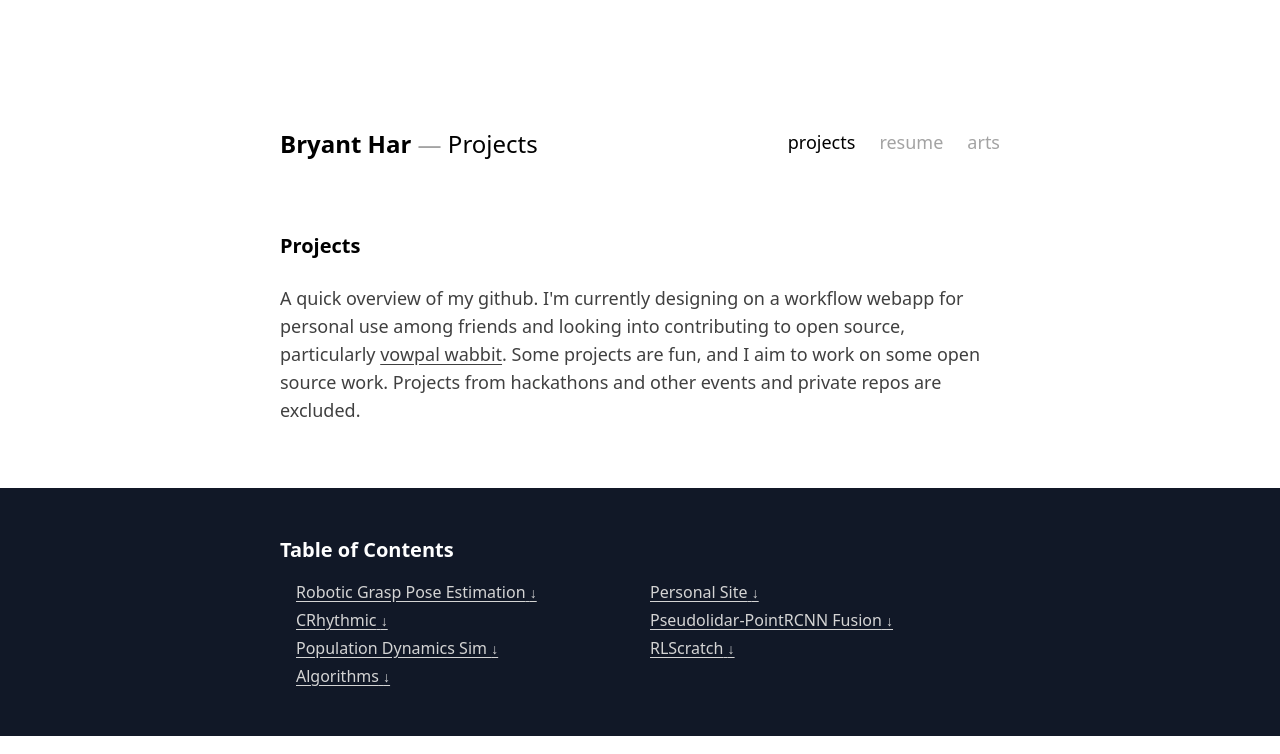
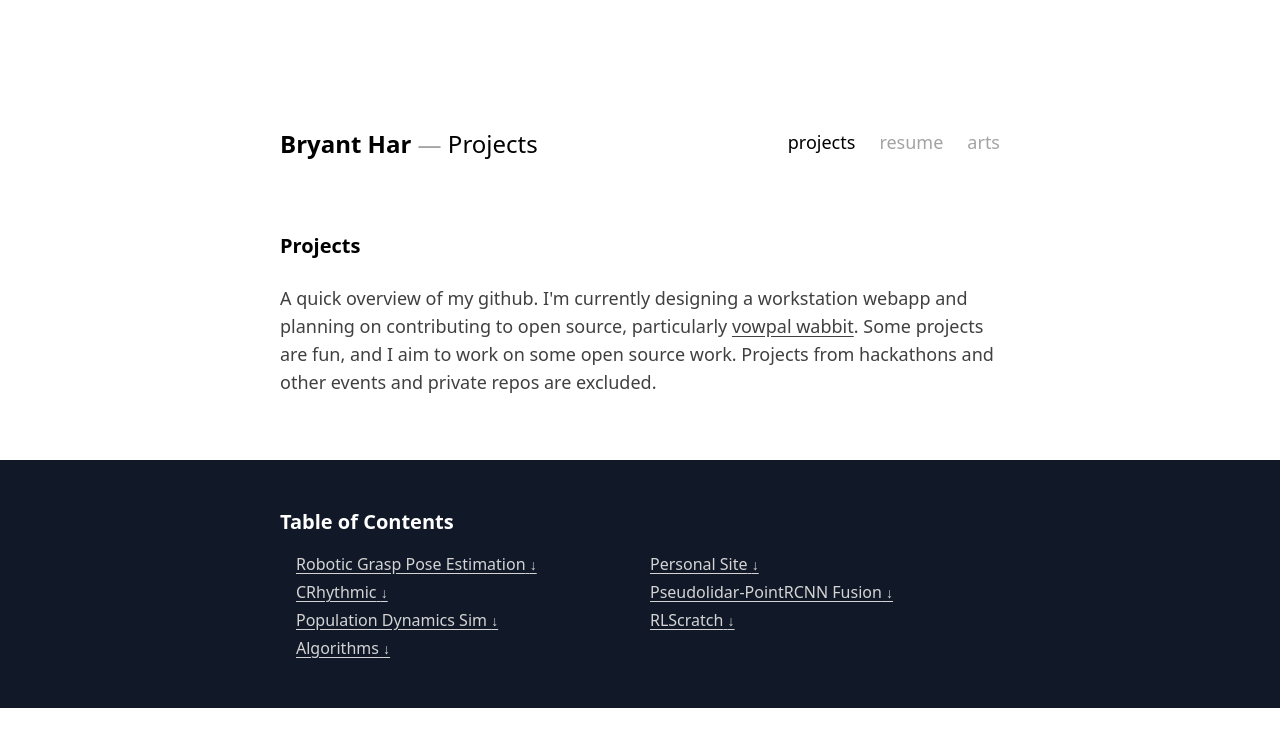
Before and after one commit to bryant-har/bryanthar.com, a Next.js app: page /projects in a window 1280 px wide. Shown: the top 754 px of the page. Built offline with nearby package versions, Linux system fonts and the light colour scheme.

Commit message:
change project message

```diff
--- a/src/pages/projects/index.js
+++ b/src/pages/projects/index.js
@@ -10,8 +10,8 @@ export default function Projects() {
       <section className="pb-12 layout text-lg">
         <h1 className="heading">Projects</h1>
         <p className="pb-4 pt-2">
-          A quick overview of my github. I'm currently designing on a workflow
-          webapp for personal use among friends and looking into contributing to
+          A quick overview of my github. I'm currently designing a workstation
+          webapp and planning on contributing to
           open source, particularly{" "}
           <a href="https://vowpalwabbit.org/" className="link">
             vowpal wabbit
```
